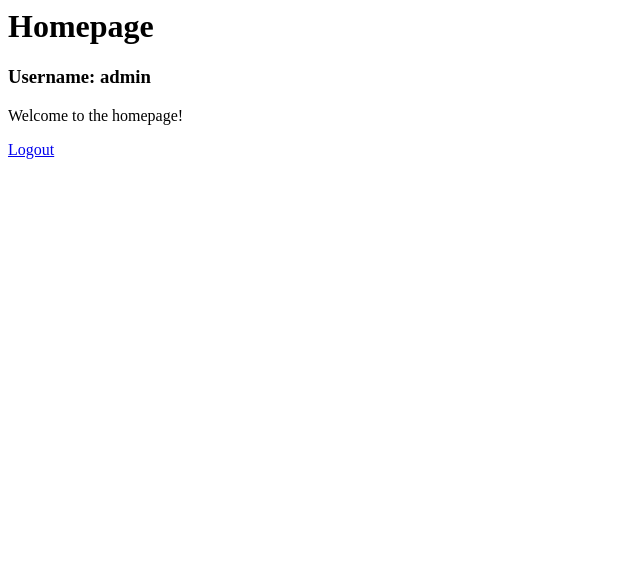
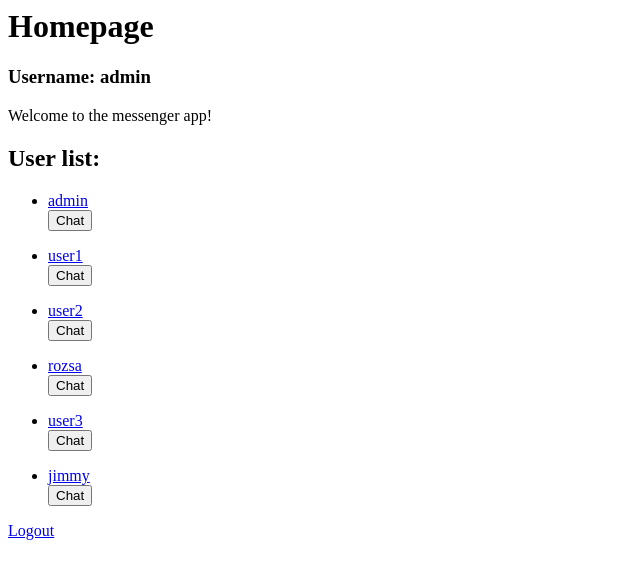
Before and after one commit to rozsanimrod/messenger, a Django app: page / in a window 1280 px wide. Shown: the top 579 px of the page, without its empty margins (0-640 px from the left). Run offline with Django 3.2, Linux system fonts and the light colour scheme; a user stored in the database is signed in; data comes from the database, SQL or seed files in the repository; both versions use the stored data as it was after the commit.

Commit message:
Added sending and recieving message!

```diff
--- a/homepage/admin.py
+++ b/homepage/admin.py
@@ -1,3 +1,6 @@
 from django.contrib import admin
+from homepage.models import Room
 
 # Register your models here.
+
+admin.site.register(Room)
--- /dev/null
+++ b/homepage/templates/homepage/detail.html
@@ -0,0 +1,6 @@
+<h1>User details!</h1>
+<h2>Username: {{ user_object.user }}</h2>
+<h2>Age: {{ user_object.age }}</h2>
+<h2>Gender: {{ user_object.gender }}</h2>
+<a href="{% url 'homepage:home' %}"><button>Home</button></a>
+<a ><button>Chat</button></a>
--- a/homepage/templates/homepage/home.html
+++ b/homepage/templates/homepage/home.html
@@ -3,7 +3,17 @@
 
     {% if user.is_authenticated %}
         <h3>Username: {{ user.username }}</h3>
-        <p>Welcome to the homepage!</p>
+        <p>Welcome to the messenger app!</p>
+        <h2>User list: </h2>
+            <ul>
+                {% for result in object_list %}
+                    <li><a href="{% url 'homepage:detail' result.id  %}">{{ result }}</a> </li>
+                    <form action="{% url 'homepage:create_room' %}" method="post">
+                    {% csrf_token %}
+                        <input type="hidden" value="{{ result.id }}" name="user2">
+                        <button type="submit">Chat</button></form>
+                {% endfor %}
+            </ul>
         <a href="{% url 'logout' %}">Logout</a>
 
     {% else %}
--- a/homepage/urls.py
+++ b/homepage/urls.py
@@ -1,8 +1,15 @@
 from django.urls import path
-from homepage.views import Home
+from homepage.views import Home, Detail, RoomView, create_room, create_message
+from . import views
 
 app_name = 'homepage'
 
 urlpatterns = [
     path('', Home.as_view(), name="home"),
+    path('<int:pk>', Detail.as_view(), name='detail'),
+    # path('room/<int:pk>', CreateRoom.as_view(), name="room"),
+    path('room/<int:pk>', RoomView.as_view(), name='room_detail'),
+    path('room', create_room, name='create_room'),
+    path('message/<int:room_id>', create_message, name='message'),
+
 ]
--- a/homepage/views.py
+++ b/homepage/views.py
@@ -1,7 +1,58 @@
 from django.shortcuts import render
-from django.http import HttpResponse
-from django.views.generic import TemplateView
+from django.http import HttpResponseRedirect
+from django.views.generic import TemplateView, DetailView, ListView, CreateView
+from homepage.models import Room, Message
+from django.contrib.auth.models import User
+from django.urls import reverse
+from accounts.models import UserProfile
 
 
-class Home(TemplateView):
+class Home(ListView):
     template_name = 'homepage/home.html'
+    queryset = User.objects.all()
+
+
+def create_room(request):
+    user2 = request.POST.get('user2')
+    user2 = User.objects.get(pk=user2)
+
+    try:
+        room = Room.objects.get(user1=request.user, user2=user2)
+
+    except:
+
+        try:
+            room = Room.objects.get(user1=user2, user2=request.user)
+
+        except:
+            room = Room(user1=request.user, user2=user2)
+            room.save()
+
+    return HttpResponseRedirect(reverse('homepage:room_detail', args=(room.id,)))
+
+
+def create_message(request, room_id):
+    message = request.POST.get('message')
+    room = Room.objects.get(pk=room_id)
+    message = Message(text=message, user=request.user, room=room)
+    message.save()
+    return HttpResponseRedirect(reverse('homepage:room_detail', args=(room_id,)))
+
+
+class RoomView(DetailView):
+    template_name = 'homepage/room.html'
+    model = Room
+    context_object_name = 'room'
+
+    def get_context_data(self, **kwargs):
+        context = super(RoomView, self).get_context_data(**kwargs)
+        context['messages'] = Message.objects.filter(room=self.object)
+
+        return context
+
+
+
+class Detail(DetailView):
+    template_name = 'homepage/detail.html'
+    model = UserProfile
+    context_object_name = 'user_object'
--- a/messenger_app/settings.py
+++ b/messenger_app/settings.py
@@ -11,6 +11,7 @@ https://docs.djangoproject.com/en/3.1/ref/settings/
 """
 
 from pathlib import Path
+import os
 
 # Build paths inside the project like this: BASE_DIR / 'subdir'.
 BASE_DIR = Path(__file__).resolve().parent.parent
@@ -56,7 +57,7 @@ ROOT_URLCONF = 'messenger_app.urls'
 TEMPLATES = [
     {
         'BACKEND': 'django.template.backends.django.DjangoTemplates',
-        'DIRS': [],
+        'DIRS': [os.path.join(BASE_DIR, 'templates')],
         'APP_DIRS': True,
         'OPTIONS': {
             'context_processors': [
```
Also changed, not shown: homepage/models.py (+20 -0 lines), homepage/templates/homepage/room.html (added, +22 -0 lines), README.md, db.sqlite3, homepage/migrations/0001_initial.py (added), homepage/migrations/0002_auto_20210406_2023.py (added).
